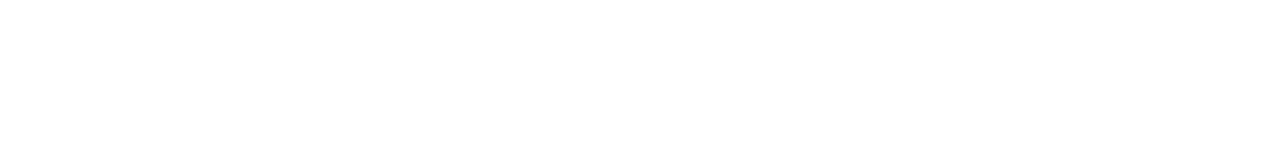
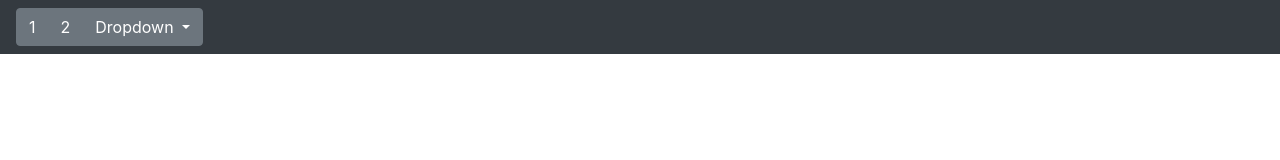
Before and after one commit to minemaps/home, a plain HTML site: page index.html in a window 1280 px wide. Drawn offline with nearby package versions, Linux system fonts and the light colour scheme.

Commit message:
Update index.html

```diff
--- a/index.html
+++ b/index.html
@@ -6,12 +6,22 @@
 <title>Карты Minecraft от nevikat</title>
 </head>
 <body>
-<div class="collapse navbar-collapse" id="navbarSupportedContent">
-    <ul class="navbar-nav mr-auto">
-      <li class="nav-item active">
-        <a class="nav-link" href="#">Главная <span class="sr-only">(current)</span></a>
-      </li>
-      </ul>
+<nav class="navbar navbar-dark bg-dark">
+<div class="btn-group" role="group" aria-label="Button group with nested dropdown">
+  <button type="button" class="btn btn-secondary">1</button>
+  <button type="button" class="btn btn-secondary">2</button>
+
+  <div class="btn-group" role="group">
+    <button id="btnGroupDrop1" type="button" class="btn btn-secondary dropdown-toggle" data-toggle="dropdown" aria-haspopup="true" aria-expanded="false">
+      Dropdown
+    </button>
+    <div class="dropdown-menu" aria-labelledby="btnGroupDrop1">
+      <a class="dropdown-item" href="#">Выпадающая ссылка</a>
+      <a class="dropdown-item" href="#">Выпадающая ссылка</a>
+    </div>
+  </div>
+</div>
+</nav>
 </div>
 </body>
 </html>
```
